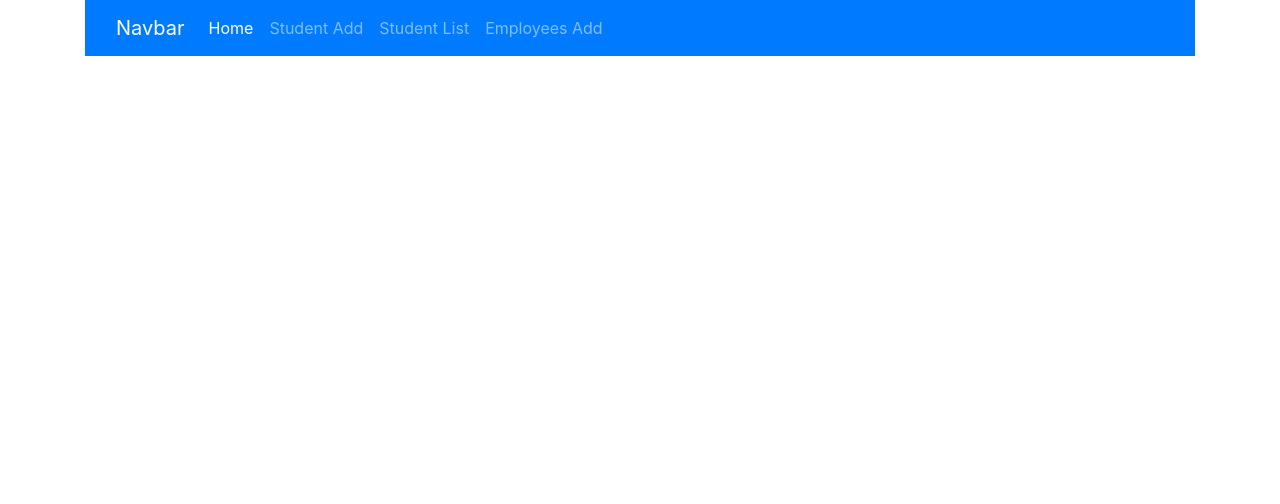
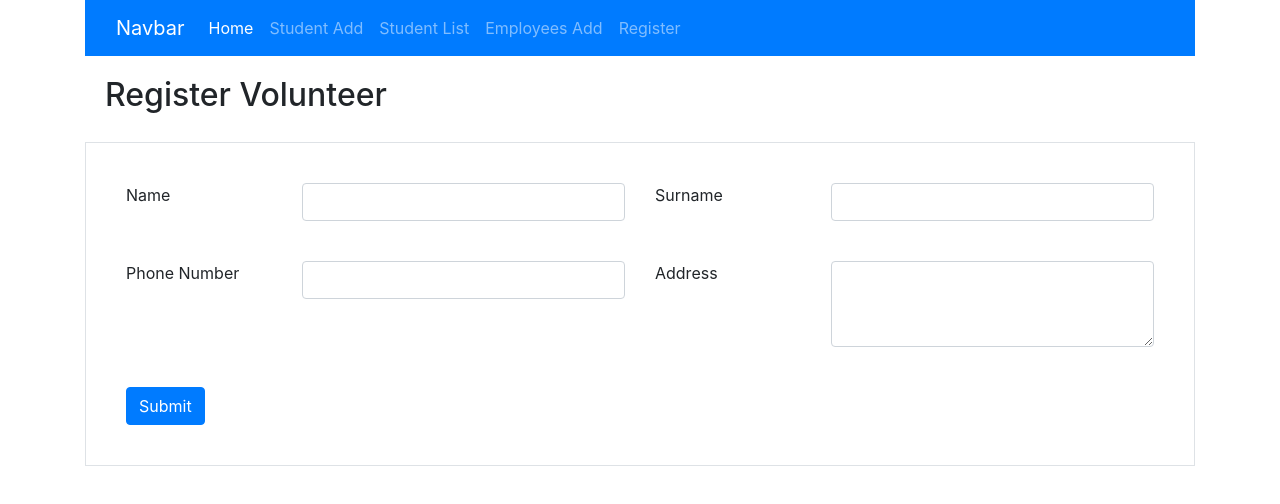
Before and after one commit to AmberInfotech/TechRight, an Angular app: page /volunteer/register in a window 1280 px wide. Before the commit this address led to /. Shown: the top 504 px of the page. Built offline with nearby package versions, Linux system fonts and the light colour scheme.

Commit message:
Reactive forms

```diff
--- a/src/app/app.component.html
+++ b/src/app/app.component.html
@@ -12,6 +12,7 @@
           <a class="nav-link" routerLink="/students/add">Student Add</a>
           <a class="nav-link" routerLink="/students">Student List</a>
           <a class="nav-link" routerLink="/employees/add">Employees Add</a>
+          <a class="nav-link" routerLink="/volunteer/register">Register</a>
         </div>
       </div>
     </div>
--- /dev/null
+++ b/src/app/volunteers/register-volunteer/register-volunteer.component.html
@@ -0,0 +1,45 @@
+<div class="padding">
+    <h2>Register Volunteer</h2>
+</div>
+<div class="border padding">
+    <form [formGroup]="registerForm" (ngSubmit)="submitForm(registerForm.value)">
+        <!--Row 1-->
+        <div class="row padding">
+            <div class="col-sm-2">
+                <label for="name">Name</label>
+            </div>
+            <div class="col-sm-4">
+                <input type="text" formControlName="name" class="form-control" name="name">
+            </div>
+            <div class="col-sm-2">
+                <label for="surname">Surname</label>
+            </div>
+            <div class="col-sm-4">
+                <input type="text" formControlName="surname" class="form-control" name="surname">
+            </div>
+        </div>
+        <!--Row 2-->
+        <div class="row padding">
+            <div class="col-sm-2">
+                <label for="phone">Phone Number</label>
+            </div>
+            <div class="col-sm-4">
+                <input type="text" formControlName="phone" class="form-control" name="phone">
+            </div>
+            <div class="col-sm-2">
+                <label for="address">Address</label>
+            </div>
+            <div class="col-sm-4">
+                <textarea rows="3" formControlName="address" class="form-control" name="address">
+            </textarea>
+            </div>
+        </div>
+        <!--Row 3-->
+        <div class="row padding">
+            <div class="col-sm-2">
+                <button type="submit"
+                class="btn btn-primary">Submit</button>
+            </div>
+        </div>
+    </form>
+</div>
--- /dev/null
+++ b/src/app/volunteers/register-volunteer/register-volunteer.component.ts
@@ -0,0 +1,35 @@
+import { Component, OnInit } from '@angular/core';
+import { FormBuilder, FormControl, FormGroup } from '@angular/forms';
+
+@Component({
+  selector: 'app-register-volunteer',
+  templateUrl: './register-volunteer.component.html',
+  styleUrls: ['./register-volunteer.component.scss']
+})
+export class RegisterVolunteerComponent implements OnInit {
+  registerForm: FormGroup;
+  //registerForm2: FormGroup;
+
+  constructor(private fb: FormBuilder) { }
+
+  ngOnInit(): void {
+    // this.registerForm = new FormGroup({
+    //   name : new FormControl(''),
+    //   surname : new FormControl(''),
+    //   phone : new FormControl(''),
+    //   address : new FormControl(''),
+    // });
+
+    this.registerForm = this.fb.group({
+      name: [''],
+      surname: [''],
+      phone: [''],
+      address: [''],
+    });
+  }
+
+  submitForm(f) {
+    console.log(f);
+  }
+
+}
```
Also changed, not shown: src/app/app-routing.module.ts (+5 -3 lines), src/app/app.module.ts (+8 -5 lines), src/app/students/student-add/student-add.component.html (renamed from src/app/student-add/student-add.component.html), src/app/students/student-add/student-add.component.scss (added), src/app/students/student-add/student-add.component.ts (renamed from src/app/student-add/student-add.component.ts), src/app/students/student-detail/student-detail.component.ts (renamed from src/app/student-detail/student-detail.component.ts), src/app/students/student-list/student-list.component.html (renamed from src/app/student-list/student-list.component.html), src/app/students/student-list/student-list.component.ts (renamed from src/app/student-list/student-list.component.ts), src/app/volunteers/register-volunteer/register-volunteer.component.scss (added).
